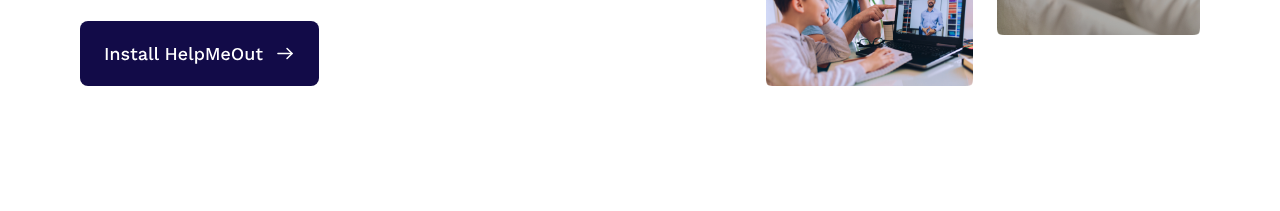
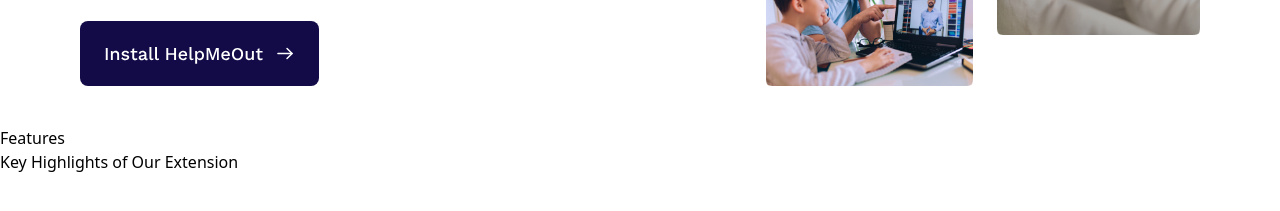
Before and after one commit to emdevelopa/helpmeout, a browser extension: page web/index.html in a window 1280 px wide. Shown: the part 407-618 px from the top of the page. Drawn offline with nearby package versions, Linux system fonts and the light colour scheme.

Commit message:
going smooth

```diff
--- a/web/index.html
+++ b/web/index.html
@@ -59,6 +59,12 @@
             </div>
         </div>
     </section>
+    <section>
+        <div>
+            <h1>Features</h1>
+            <p>Key Highlights of Our Extension</p>
+        </div>
+    </section>
 </body>
 
 </html>
```
